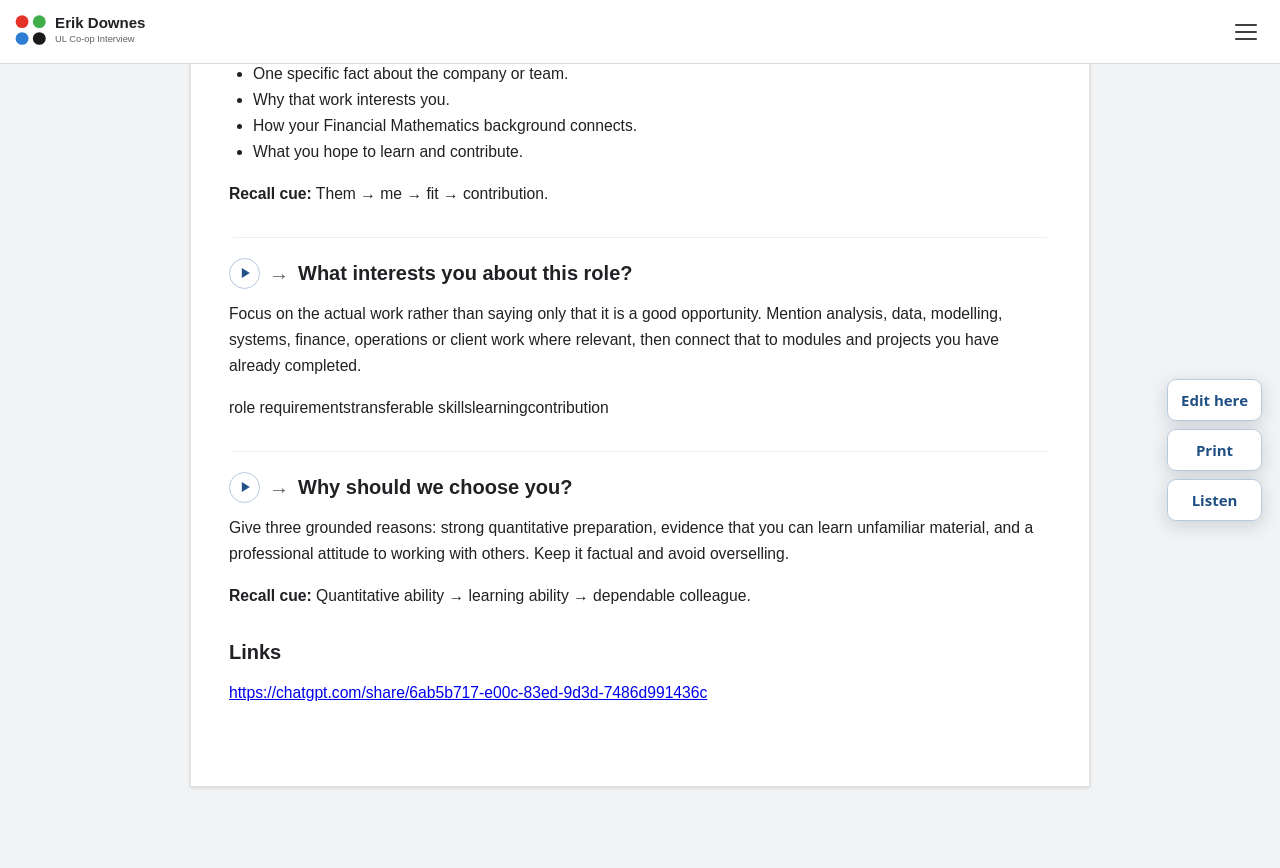
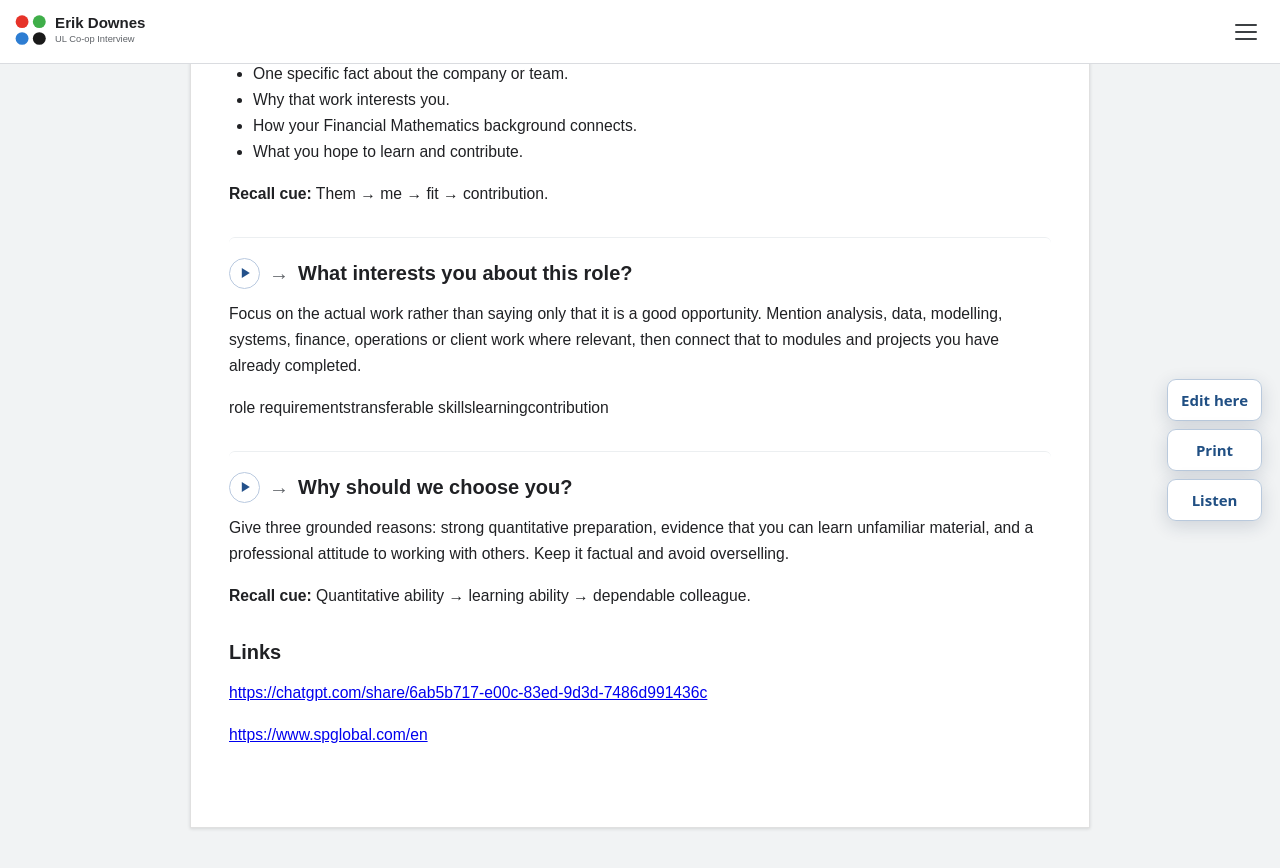
Before and after one commit to ronandownes/coop, a Jekyll site: the page built from company-role.md, in a window 1280 px wide and 900 px high, scrolled down 5792 px. Shown: the top 868 px of the window. Built offline with Jekyll 4.4.1, drawn with Linux system fonts in a browser that asks for light colours; some of the changed lines change nothing that is shown.

Commit message:
Update company-role.md (via Pages CMS)

```diff
--- a/company-role.md
+++ b/company-role.md
@@ -198,3 +198,7 @@ Give three grounded reasons: strong quantitative preparation, evidence that you
 
 
 [https://chatgpt.com/share/6ab5b717-e00c-83ed-9d3d-7486d991436c](https://chatgpt.com/share/6ab5b717-e00c-83ed-9d3d-7486d991436c)
+
+
+
+[https://www.spglobal.com/en](https://www.spglobal.com/en)
```
